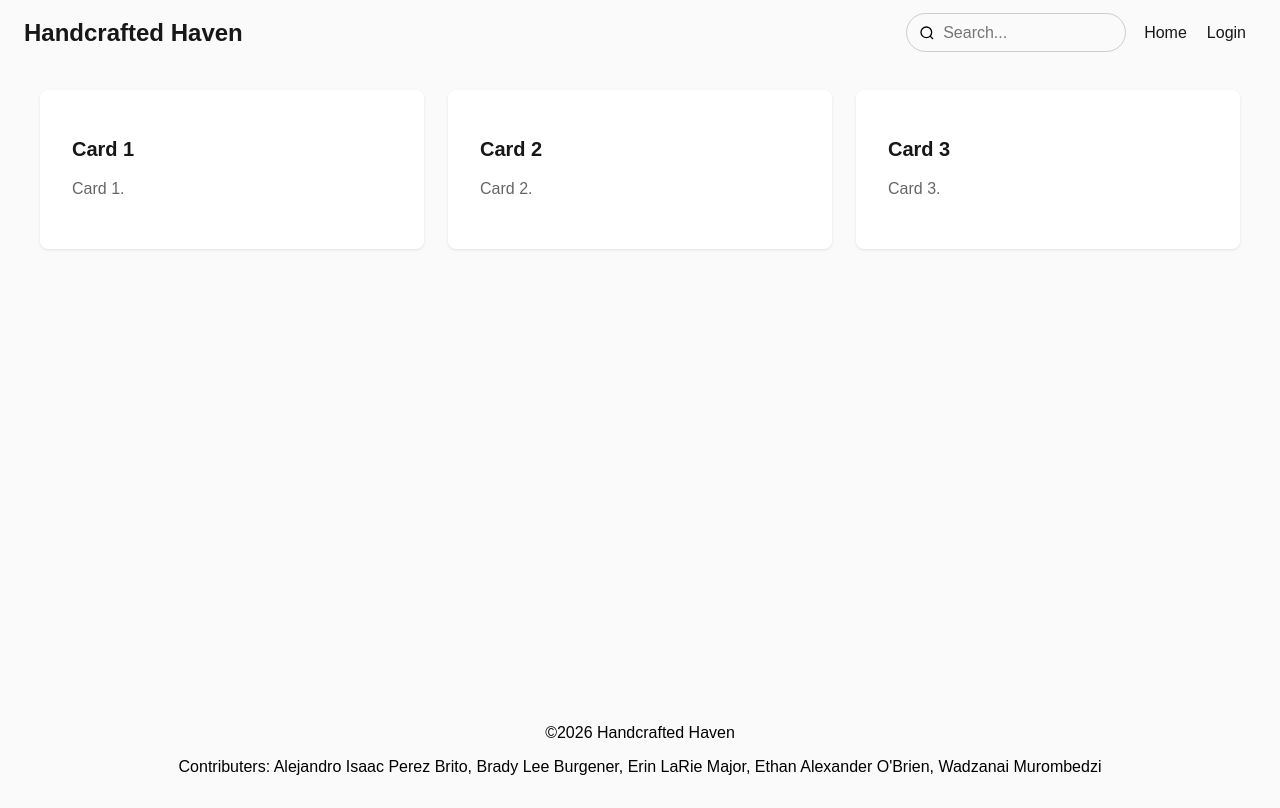
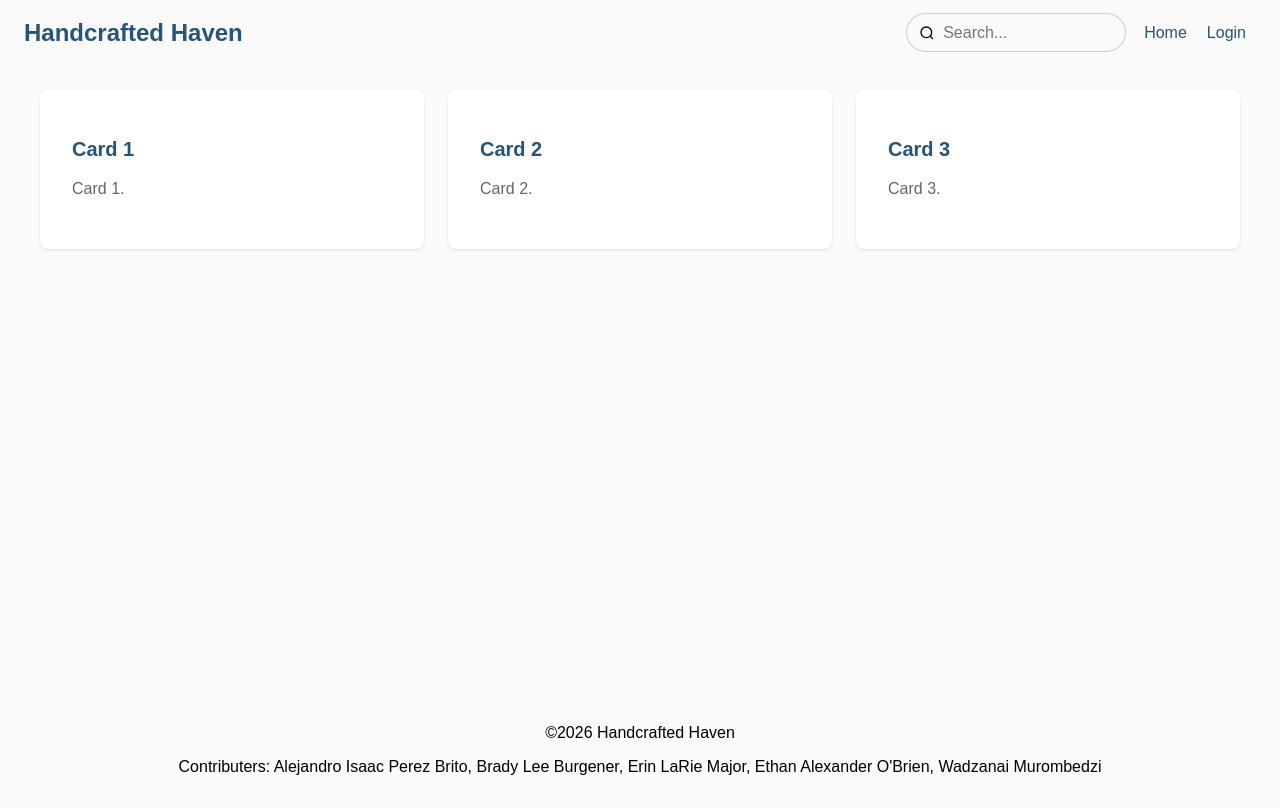
Before and after one commit to blburgen/CodingWookies, a Next.js app: page / in a window 1280 px wide. Built offline with nearby package versions, Linux system fonts and the light colour scheme.

Commit message:
Remove hardcoded colors

```diff
--- a/src/app/globals.css
+++ b/src/app/globals.css
@@ -1,12 +1,22 @@
 :root {
-  --background: #ffffff;
-  --foreground: #171717;
+  --background: #FCFCFC;
+  --foreground: #26547C;
+
+  --accent: #048B67;
+  --accent-strong: #EB1E4E;
+  --highlight: #FFD166;
+
+  --border: rgba(38, 84, 124, 0.25);
+  --hover-bg: rgba(38, 84, 124, 0.1);
+  --focus-ring: rgba(4, 139, 103, 0.25);
 }
 
 @media (prefers-color-scheme: dark) {
   :root {
-    --background: #0a0a0a;
-    --foreground: #ededed;
+    --background: #26547C;
+    --foreground: #FCFCFC;
+    --border: rgba(252, 252, 252, 0.25);
+    --hover-bg: rgba(252, 252, 252, 0.12);
   }
 }
 
@@ -100,7 +110,7 @@ body {
 
 .navigation-item:hover {
     transition: all .3s ease;
-    background-color: grey;
+    background-color: var(--hover-bg);
     border-radius: 7px;
 }
 
@@ -167,7 +177,7 @@ a {
   padding: .6rem 8px .6rem 36px;
   margin: .2rem 0;
 
-  border: 1px solid #ccc;
+  border: 1px solid var(--border);
   border-radius: 20px;
   font-size: 1rem;
   background-color: var(--background);
@@ -183,6 +193,6 @@ a {
 
 .search input:focus {
   outline: none;
-  border-color: #007bff;
-  box-shadow: 0 0 0 2px rgba(0, 123, 255, 0.25);
+  border-color: var(--accent);
+  box-shadow: 0 0 0 2px var(--focus-ring);
 }
```
